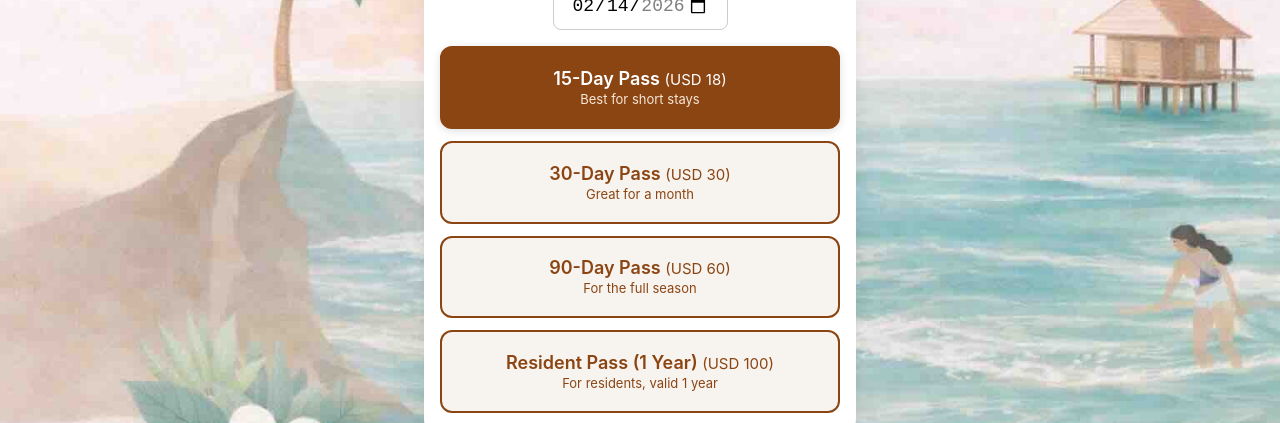
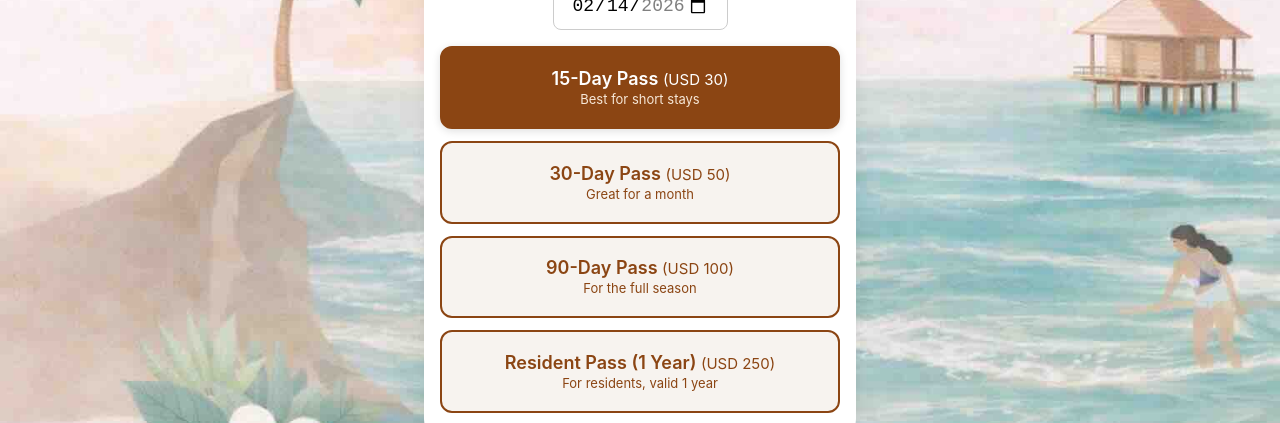
Before and after one commit to viji9898/pass-ahangama, a React (Vite) app: page / in a window 1280 px wide. Shown: the part 259-682 px from the top of the page. Built offline with nearby package versions, Linux system fonts and the light colour scheme.

Commit message:
update-prices

```diff
--- a/src/App.jsx
+++ b/src/App.jsx
@@ -13,25 +13,25 @@ function App() {
     {
       label: "15-Day Pass",
       passType: "pass_15",
-      price: "USD 18",
+      price: "USD 30",
       desc: "Best for short stays",
     },
     {
       label: "30-Day Pass",
       passType: "pass_30",
-      price: "USD 30",
+      price: "USD 50",
       desc: "Great for a month",
     },
     {
       label: "90-Day Pass",
       passType: "pass_90",
-      price: "USD 60",
+      price: "USD 100",
       desc: "For the full season",
     },
     {
       label: "Resident Pass (1 Year)",
       passType: "pass_365",
-      price: "USD 100",
+      price: "USD 250",
       desc: "For residents, valid 1 year",
     },
   ];
```
